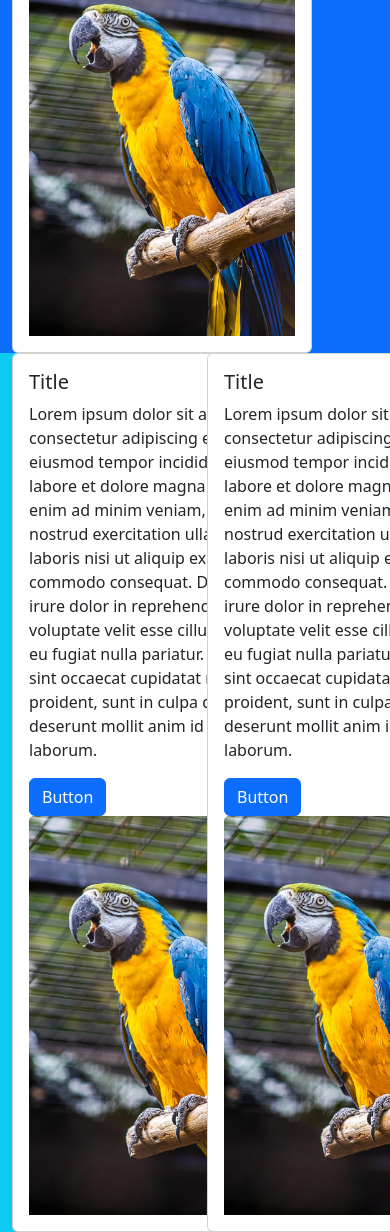
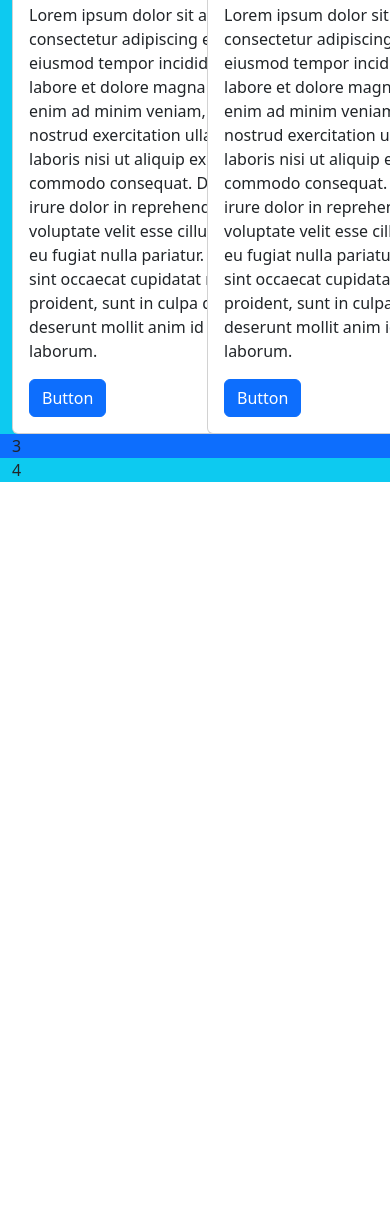
Before and after one commit to chloeyeo/2024Script, a website: page 2024-03-05/index.html in a window 390 px wide. Shown: the part 526-1758 px from the top of the page. After the commit the page ends 1008 px from the top, so only its background shows below. Drawn offline with nearby package versions, Linux system fonts and the light colour scheme.

Commit message:
interactive screen size practice with bootstrap css

```diff
--- a/2024-03-05/index.html
+++ b/2024-03-05/index.html
@@ -15,7 +15,7 @@
                       <h5 class="card-title">Title</h5>
                       <p class="card-text">Lorem ipsum dolor sit amet, consectetur adipiscing elit, sed do eiusmod tempor incididunt ut labore et dolore magna aliqua. Ut enim ad minim veniam, quis nostrud exercitation ullamco laboris nisi ut aliquip ex ea commodo consequat. Duis aute irure dolor in reprehenderit in voluptate velit esse cillum dolore eu fugiat nulla pariatur. Excepteur sint occaecat cupidatat non proident, sunt in culpa qui officia deserunt mollit anim id est laborum.</p>
                       <a href="#" class="btn btn-primary">Button</a>
-                      <img src="img.png" class="card-img-top" alt="image">
+                      <img src="img.png" class="card-img-top d-none d-md-block" alt="image">
                     </div>
                 </div>
             </div>
@@ -25,7 +25,7 @@
                       <h5 class="card-title">Title</h5>
                       <p class="card-text">Lorem ipsum dolor sit amet, consectetur adipiscing elit, sed do eiusmod tempor incididunt ut labore et dolore magna aliqua. Ut enim ad minim veniam, quis nostrud exercitation ullamco laboris nisi ut aliquip ex ea commodo consequat. Duis aute irure dolor in reprehenderit in voluptate velit esse cillum dolore eu fugiat nulla pariatur. Excepteur sint occaecat cupidatat non proident, sunt in culpa qui officia deserunt mollit anim id est laborum.</p>
                       <a href="#" class="btn btn-primary">Button</a>
-                      <img src="img.png" class="card-img-top" alt="image">
+                      <img src="img.png" class="card-img-top d-none d-md-block" alt="image">
                     </div>
                 </div>
             </div>
@@ -35,11 +35,18 @@
                       <h5 class="card-title">Title</h5>
                       <p class="card-text">Lorem ipsum dolor sit amet, consectetur adipiscing elit, sed do eiusmod tempor incididunt ut labore et dolore magna aliqua. Ut enim ad minim veniam, quis nostrud exercitation ullamco laboris nisi ut aliquip ex ea commodo consequat. Duis aute irure dolor in reprehenderit in voluptate velit esse cillum dolore eu fugiat nulla pariatur. Excepteur sint occaecat cupidatat non proident, sunt in culpa qui officia deserunt mollit anim id est laborum.</p>
                       <a href="#" class="btn btn-primary">Button</a>
-                      <img src="img.png" class="card-img-top" alt="image">
+                      <img src="img.png" class="card-img-top d-none d-md-block" alt="image">
                     </div>
                 </div>
             </div>
         </div>
+
+        <div class="row">
+            <div class="col d-none d-md-block col-md-3 bg-danger">1</div>
+            <div class="col d-none d-sm-block col-sm-4 col-md-3 bg-success">2</div>
+            <div class="col-12 col-sm-4 col-md-3 bg-primary">3</div>
+            <div class="col-12 col-sm-4 col-md-3 bg-info">4</div>
+        </div>
     </div>
 </body>
 </html>
```
